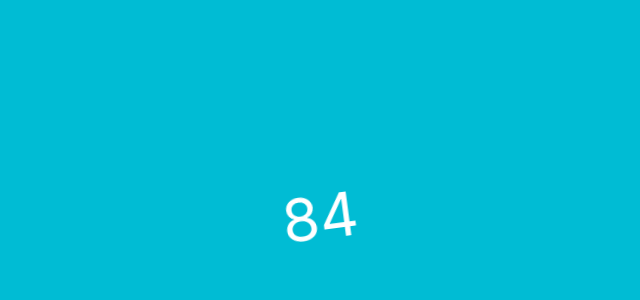
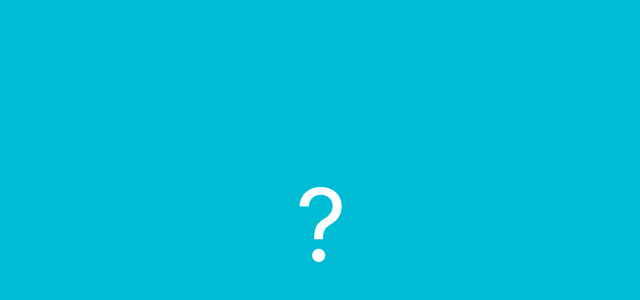
Before and after one commit to ybouhjira/react-number-game, a React (Create React App) app: page / in a window 1280 px wide. Shown: the part 176-476 px from the top of the page, without its empty margins (319-959 px from the left). Built offline with nearby package versions, Linux system fonts and the light colour scheme.

Commit message:
feat: add swap animation

```diff
--- a/src/App.scss
+++ b/src/App.scss
@@ -4,7 +4,7 @@
   color: white;
   background: colors.$base-color;
   height: 100%;
-  font-size: 60px;
+  font-size: 100px;
   display: flex;
   justify-content: center;
   align-items: center;
--- a/src/App.tsx
+++ b/src/App.tsx
@@ -2,14 +2,18 @@ import React from 'react';
 import './App.scss';
 import ChangingNumberAnimation from "./components/ChangingNumberAnimation/ChangingNumberAnimation";
 import SpinAnimation from "./components/SpinAnimation/SpinAnimation";
+import SwapAnimation from "./components/SwapAnimation/SwapAnimation";
 
 
 function App() {
   return (
     <div className="App">
-        <SpinAnimation started={true} >
-            <ChangingNumberAnimation />
-        </SpinAnimation>
+        <SwapAnimation>
+            <SpinAnimation started={true} >
+                <ChangingNumberAnimation />
+            </SpinAnimation>
+            <SpinAnimation started={true} infinite={false}>?</SpinAnimation>
+        </SwapAnimation>
     </div>
   );
 }
--- a/src/components/ChangingNumberAnimation/ChangingNumberAnimation.scss
+++ b/src/components/ChangingNumberAnimation/ChangingNumberAnimation.scss
@@ -16,13 +16,3 @@ $size: 100px;
     }
   }
 }
-
-@keyframes spin {
-  from {
-    transform: rotate(0deg);
-  }
-
-  to {
-    transform: rotate(calc(360deg * 10));
-  }
-}
--- a/src/components/SpinAnimation/SpinAnimation.scss
+++ b/src/components/SpinAnimation/SpinAnimation.scss
@@ -1,8 +1,18 @@
 .spinning {
   display: inline-block;
-  animation-name: spin;
-  animation-iteration-count: infinite;
-  animation-duration: 2s;
-  animation-timing-function: cubic-bezier(1, 0, 1, 1);
+  animation: spin 2s cubic-bezier(1, 0, 1, 1) 1;
   transform-origin: center;
+  &.infinite {
+    animation-iteration-count: infinite;
+  }
 }
+
+@keyframes spin {
+  from {
+    transform: rotate(0deg);
+  }
+
+  to {
+    transform: rotate(calc(360deg * 10));
+  }
+}
--- a/src/components/SpinAnimation/SpinAnimation.tsx
+++ b/src/components/SpinAnimation/SpinAnimation.tsx
@@ -1,9 +1,15 @@
-import {ReactElement} from "react";
+import {ReactNode} from "react";
 import cx from "classnames";
 import "./SpinAnimation.scss"
 
-export default function SpinAnimation({children, started}: { children: ReactElement, started: boolean }) {
-    return <div className={cx({spinning: started})}>
+interface Props {
+    children: ReactNode;
+    started?: boolean;
+    infinite?: boolean;
+}
+
+export default function SpinAnimation({children, started = false, infinite = true}: Props) {
+    return <div className={cx({spinning: started, infinite})}>
         {children}
     </div>
 }
--- /dev/null
+++ b/src/components/SwapAnimation/SwapAnimation.scss
@@ -0,0 +1,43 @@
+@use "../../styles/mixins";
+
+$duration: 2s;
+
+.wrapper {
+  @include mixins.flex-center;
+
+  border: 2px solid red;
+
+  .first, .second {
+    position: absolute;
+  }
+
+  .first {
+    opacity: 1;
+    animation: fade-out $duration ease 1 normal forwards;
+  }
+
+  .second {
+    opacity: 0;
+    animation: fade-in $duration ease 1 normal forwards;
+  }
+}
+
+@keyframes fade-in {
+  from {
+    opacity: 0;
+  }
+
+  to {
+    opacity: 1;
+  }
+}
+
+@keyframes fade-out {
+  from {
+    opacity: 1;
+  }
+
+  to {
+    opacity: 0;
+  }
+}
--- /dev/null
+++ b/src/components/SwapAnimation/SwapAnimation.tsx
@@ -0,0 +1,17 @@
+import {ReactElement, ReactNode} from "react";
+import "./SwapAnimation.scss"
+
+interface Props {
+    children: ReactNode[]
+}
+
+export default function SwapAnimation({children}: Props) {
+    return <div className="wrapper">
+        <div className="first">
+            {children[0]}
+        </div>
+        <div className="second">
+            {children[1]}
+        </div>
+    </div>
+}
--- a/src/styles/_mixins.scss
+++ b/src/styles/_mixins.scss
@@ -6,6 +6,11 @@
   text-align: center;
 }
 
+@mixin flex-center {
+  display: flex;
+  align-items: center;
+  justify-content: center;
+}
 @mixin square($size) {
   width: $size;
   height: $size;
```
